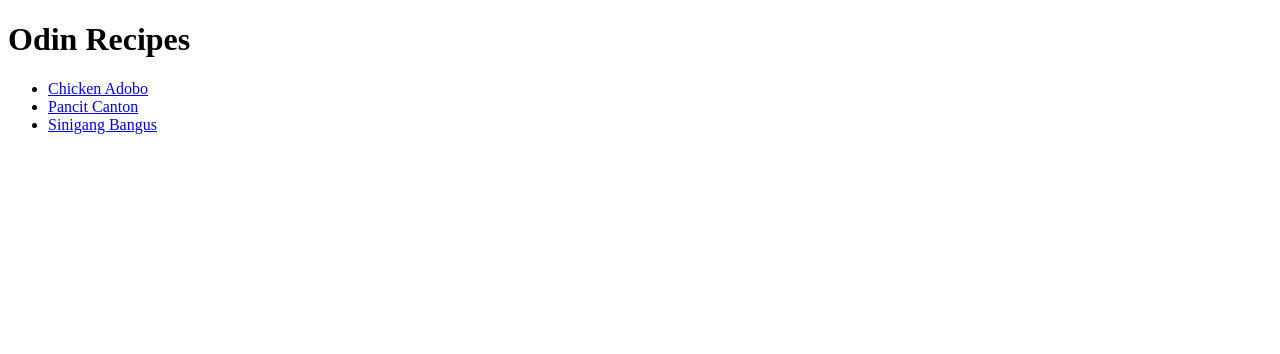
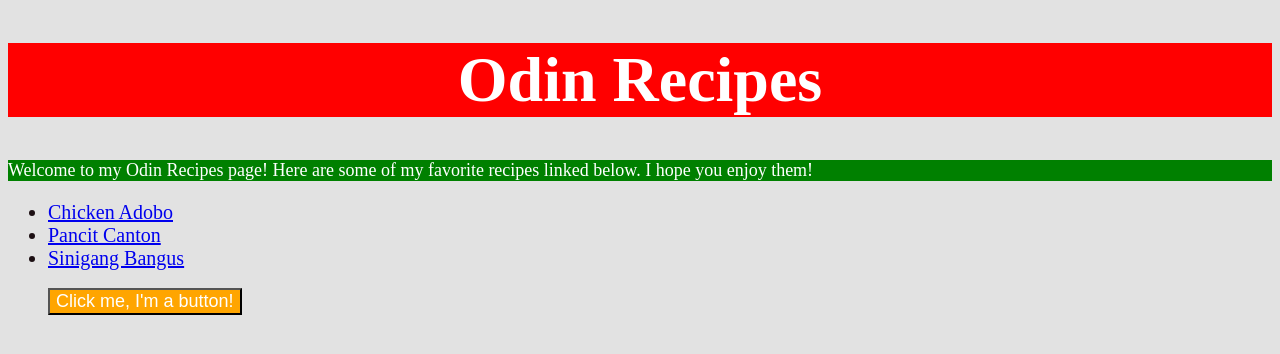
Before and after one commit to mrizon13/git-recipes, a plain HTML site: page index.html in a window 1280 px wide. Drawn offline with Linux system fonts and the light colour scheme; files that its build step writes are made by us from their sources.

Commit message:
added css

```diff
--- a/index.html
+++ b/index.html
@@ -2,12 +2,25 @@
 <html lang="en">
     <head>
         <meta charset="UTF-8">
+        <link rel="stylesheet" href="../odin-recipes/style.css">
         <title>Odin Recipes</title>
+        <style>
+            p {
+                background-color: green;
+                color: white;
+                font-size: 18px;
+            }
+        </style>
     </head>
 
     <body>
-        <h1>Odin Recipes</h1>
+        <div>
+            <h1>Odin Recipes</h1>
+        </div>
+
         <p>
+            Welcome to my Odin Recipes page! Here are some of my favorite recipes linked below. I hope you enjoy them!
+
             <ul list-style-type:circle>
                 <li> <a href="recipes/chicken-adobo.html"> Chicken Adobo </a> </li>
                 <li> <a href="recipes/pancit-canton.html"> Pancit Canton</a></li>
@@ -16,4 +29,8 @@
 
     </body>
 
+    <button style=" background-color: orange; color: white; font-size: 18px;">
+        Click me, I'm a button!
+    </button>
+
 </html>
--- /dev/null
+++ b/style.css
@@ -0,0 +1,12 @@
+body {
+    background-color: #E2E2E2;
+    color: #1C0F13;
+    font-size: 20px;
+}
+div {
+    background-color: red;
+    color: white;
+    font-size: 32px;
+    font-weight: strong;
+    text-align: center;
+}
```
Also changed, not shown: 1 other file.
